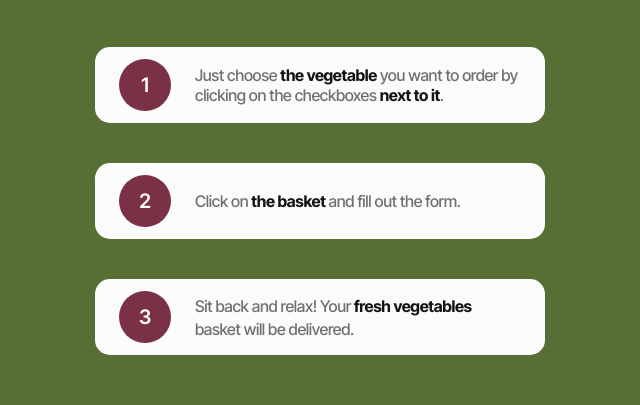
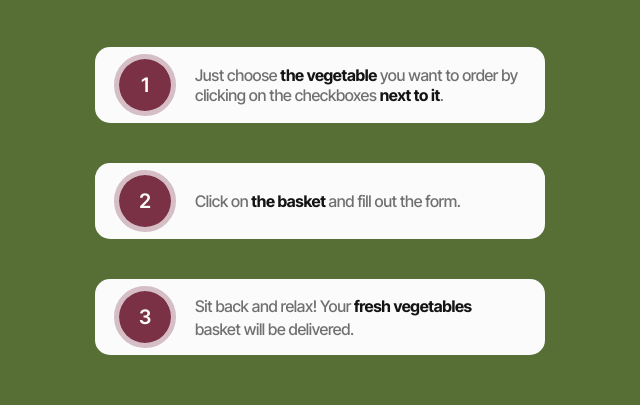
Before and after one commit to SkliarovskaAnastasiia/CodeWizards-team, a website built with Vite: page src/index.html in a window 1280 px wide. Shown: the part 334-739 px from the top of the page, 635-1275 px from the left. Built offline with nearby package versions, Linux system fonts and the light colour scheme.

Commit message:
fix styles

```diff
--- a/src/css/how-it-works.css
+++ b/src/css/how-it-works.css
@@ -10,6 +10,7 @@
 }
 .how-it-works-content-section {
   background-color: #576f35;
+  display: flex;
 }
 .how-it-works-first-description {
   font-weight: 600;
@@ -37,7 +38,6 @@
   position: relative;
   display: flex;
   align-content: center;
-  word-wrap: break-word;
   flex-wrap: wrap;
   gap: 3px;
   border-radius: 15px;
@@ -67,13 +67,10 @@
   top: 12px;
   left: 24px;
   border-radius: 50%;
-  border: 5px solid rgba(122, 49, 69, 0.3);
+  outline: 5px solid rgba(122, 49, 69, 0.3);
   background-color: #7a3145;
   width: 52px;
   height: 52px;
-}
-.how-it-works-list-text {
-  word-wrap: none;
 }
 .how-it-works-list-item-accent {
   font-weight: 700;
```
